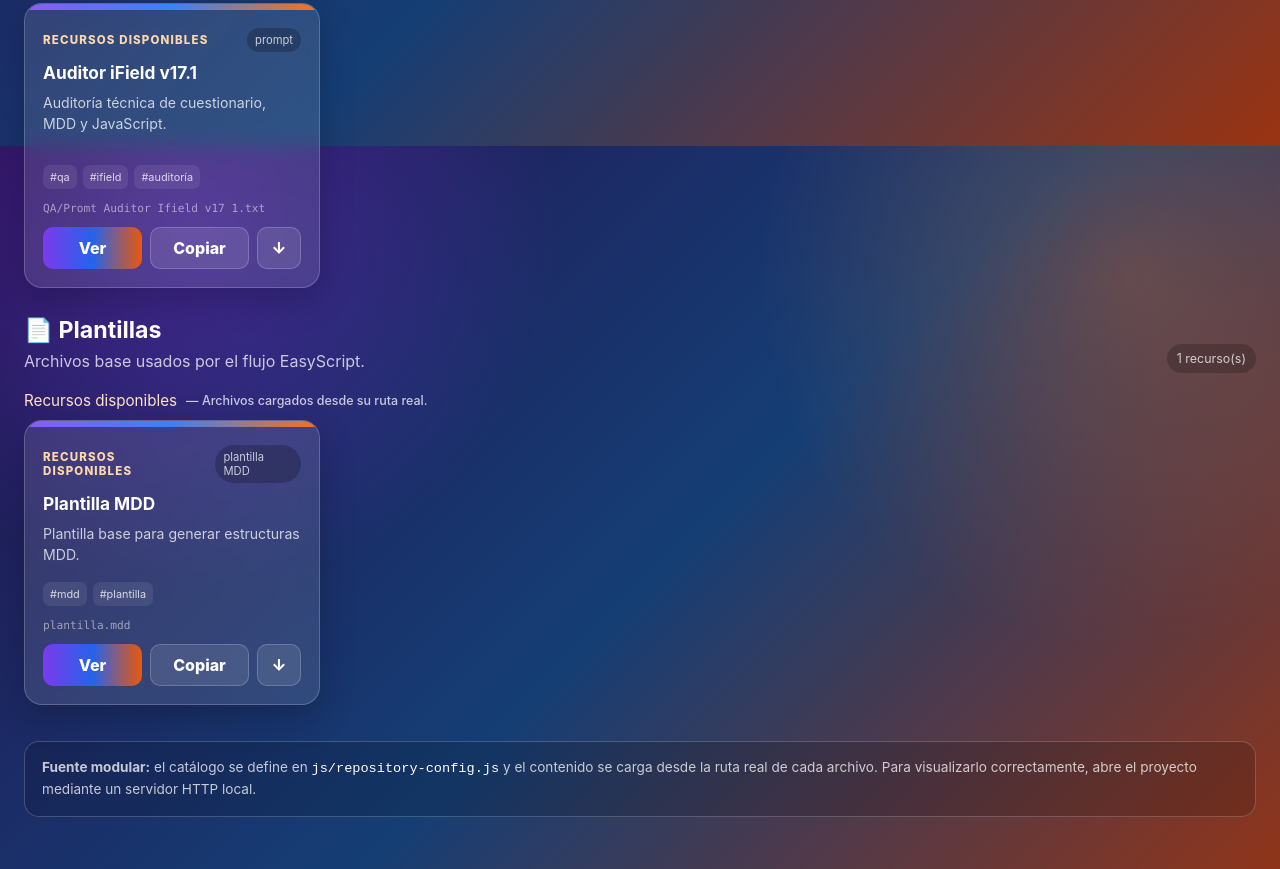
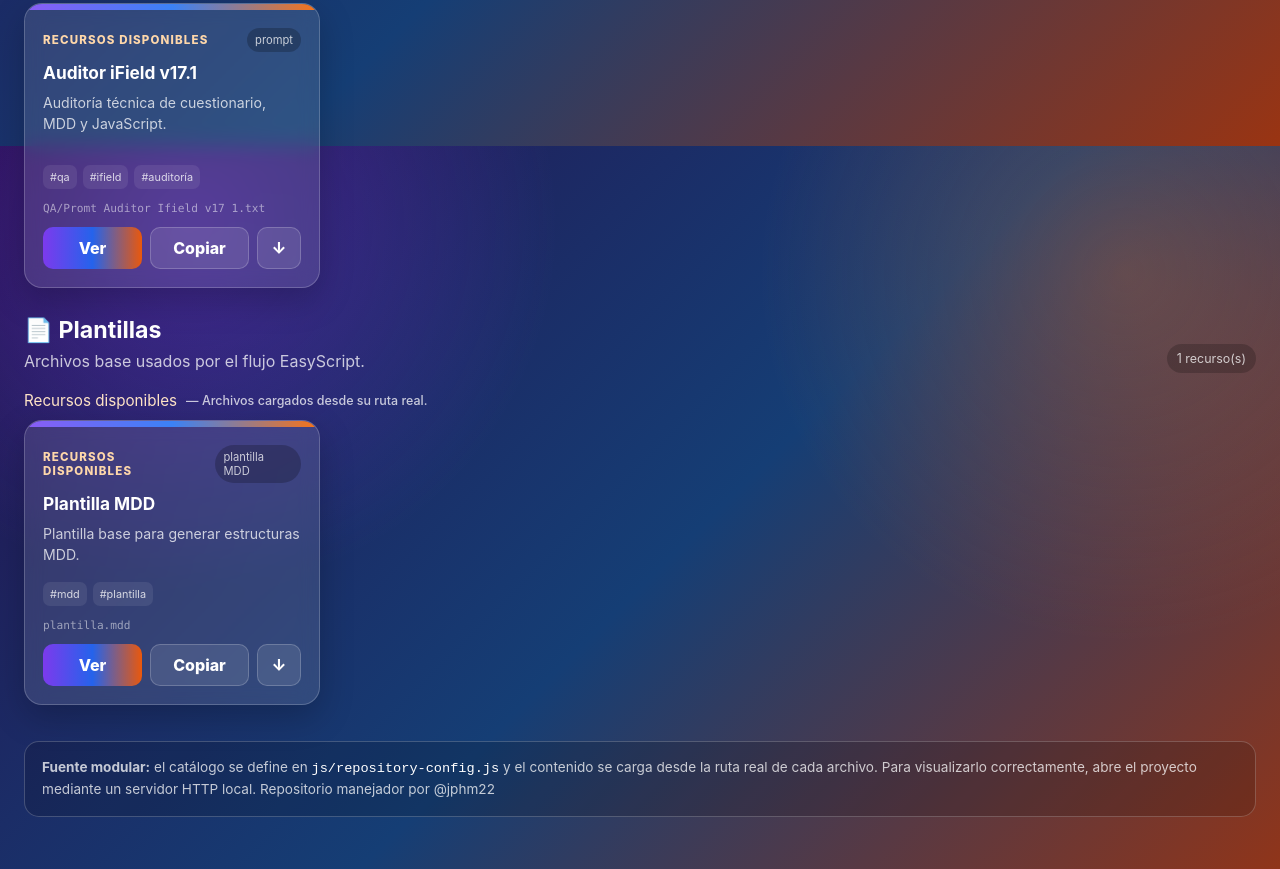
Before and after one commit to jphm22/repositorio-de-Easy-Script, a plain HTML site: page index.html in a window 1280 px wide. Shown: the part 3054-3923 px from the top of the page. Drawn offline with Linux system fonts and the light colour scheme.

Commit message:
creditos

```diff
--- a/index.html
+++ b/index.html
@@ -58,7 +58,7 @@
   <div id="repositoryRoot"></div>
 
   <div class="footer-note">
-    <strong>Fuente modular:</strong> el catálogo se define en <code>js/repository-config.js</code> y el contenido se carga desde la ruta real de cada archivo. Para visualizarlo correctamente, abre el proyecto mediante un servidor HTTP local.
+    <strong>Fuente modular:</strong> el catálogo se define en <code>js/repository-config.js</code> y el contenido se carga desde la ruta real de cada archivo. Para visualizarlo correctamente, abre el proyecto mediante un servidor HTTP local. Repositorio manejador por @jphm22
   </div>
 </main>
 
```
